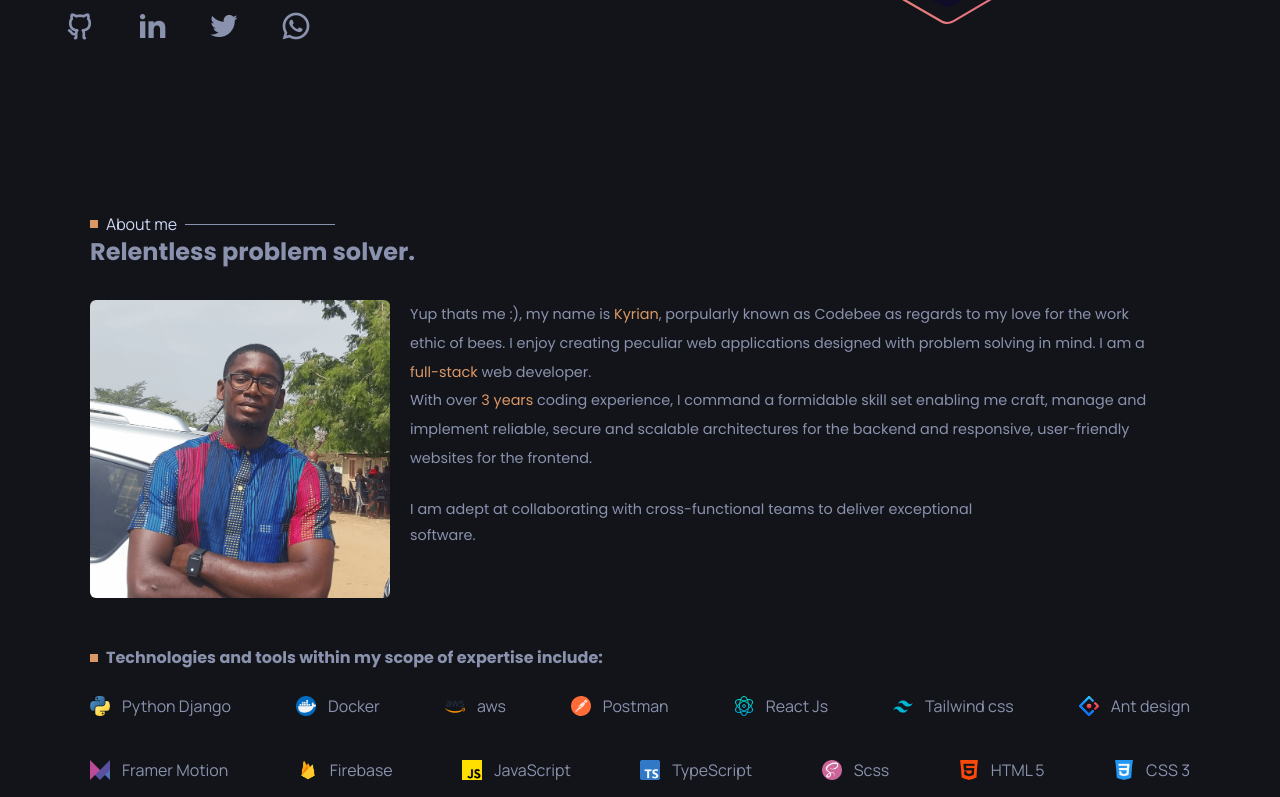
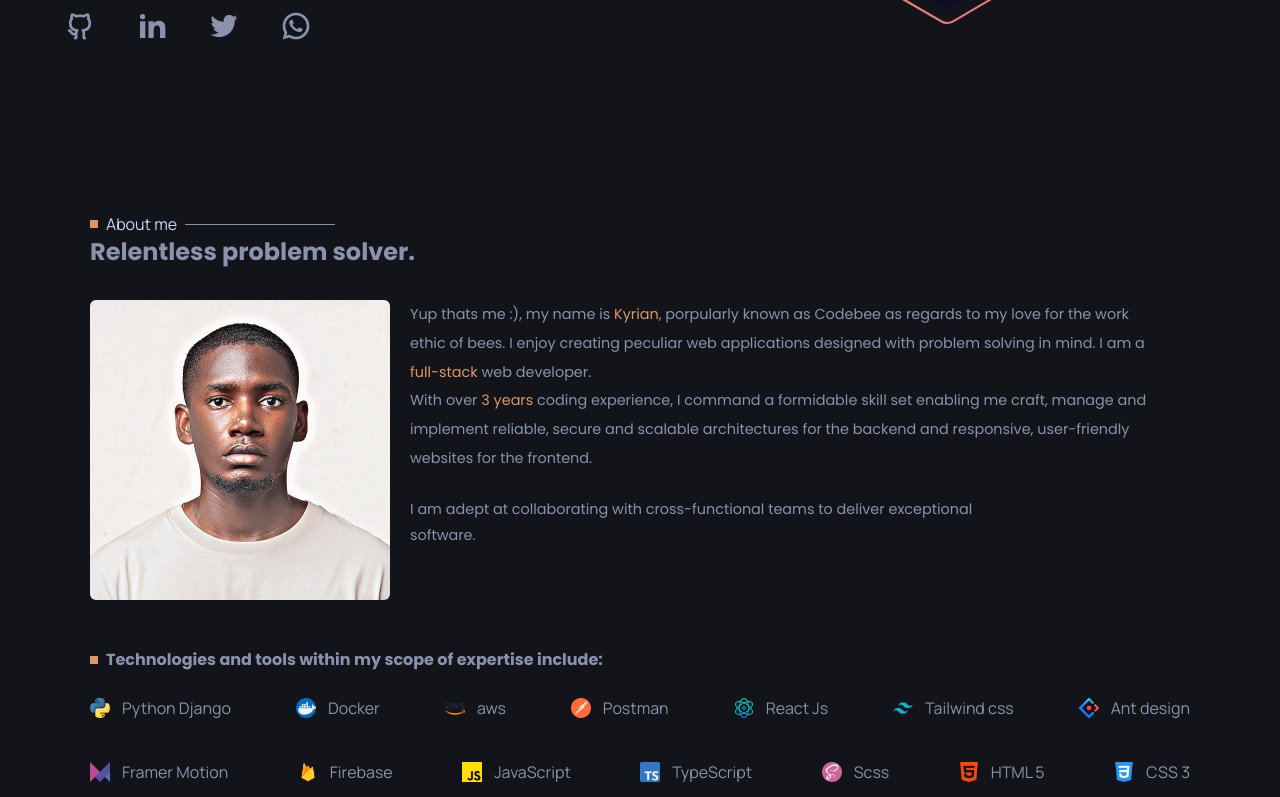
Before and after one commit to Codebee50/udokyrian, a React (Vite) app: page / in a window 1280 px wide. Shown: the part 584-1381 px from the top of the page. Built offline with nearby package versions, Linux system fonts and the light colour scheme.

Commit message:
changed about page

```diff
--- a/src/sections/About.jsx
+++ b/src/sections/About.jsx
@@ -1,5 +1,5 @@
-import udopic from "../assets/images/udo-picmod.png";
-// import udokyrian from "../assets/images/udokyrian.jpg";
+// import udopic from "../assets/images/udo-picmod.png";
+import udokyrian from "../assets/images/udokyrian.jpg";
 // import me from "../assets/images/melarge.png";
 import HeadingText from "../components/HeadingText";
 import Square from "../components/Square";
@@ -21,7 +21,7 @@ function About() {
 
         <div className="w-full flex flex-col gap-5 lg:flex-row items-start mt-8">
           <img
-            src={udopic}
+            src={udokyrian}
             width={300}
             height={300}
             className="object-cover object-center rounded-md"
```
